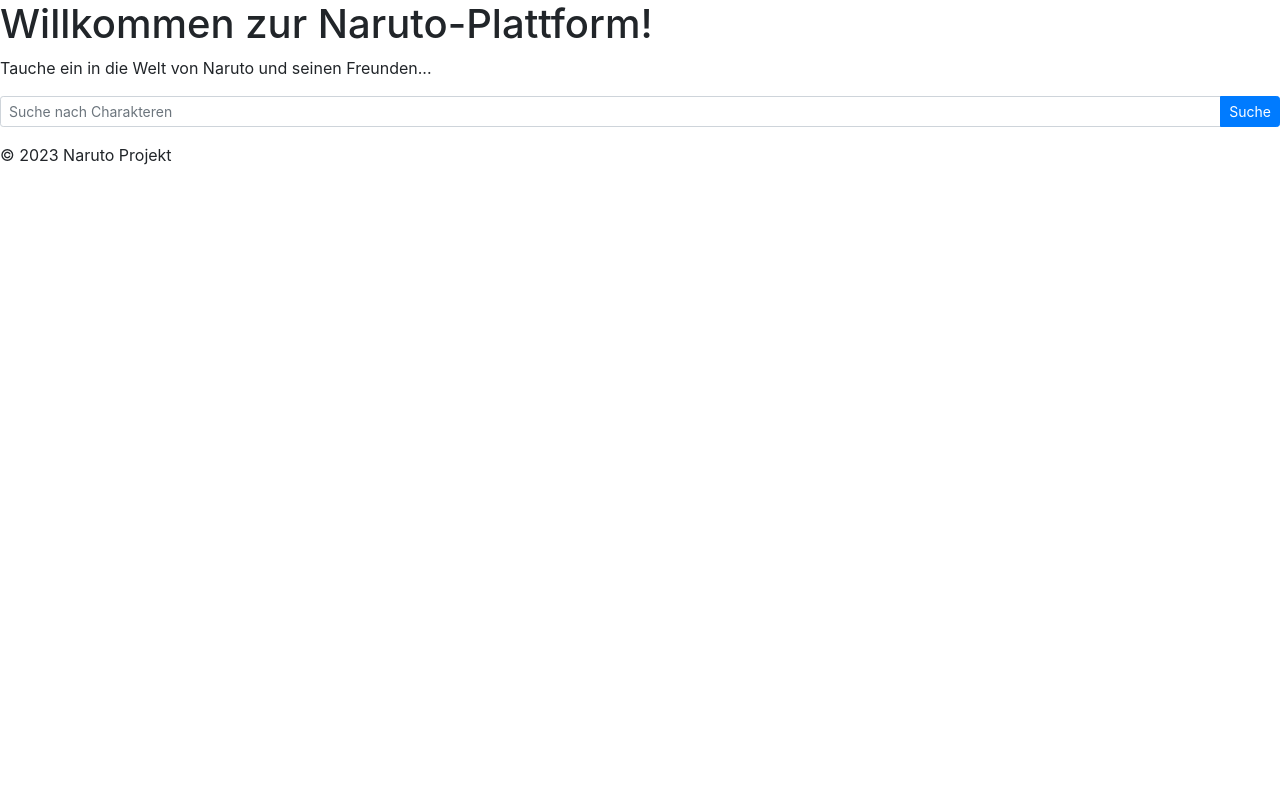
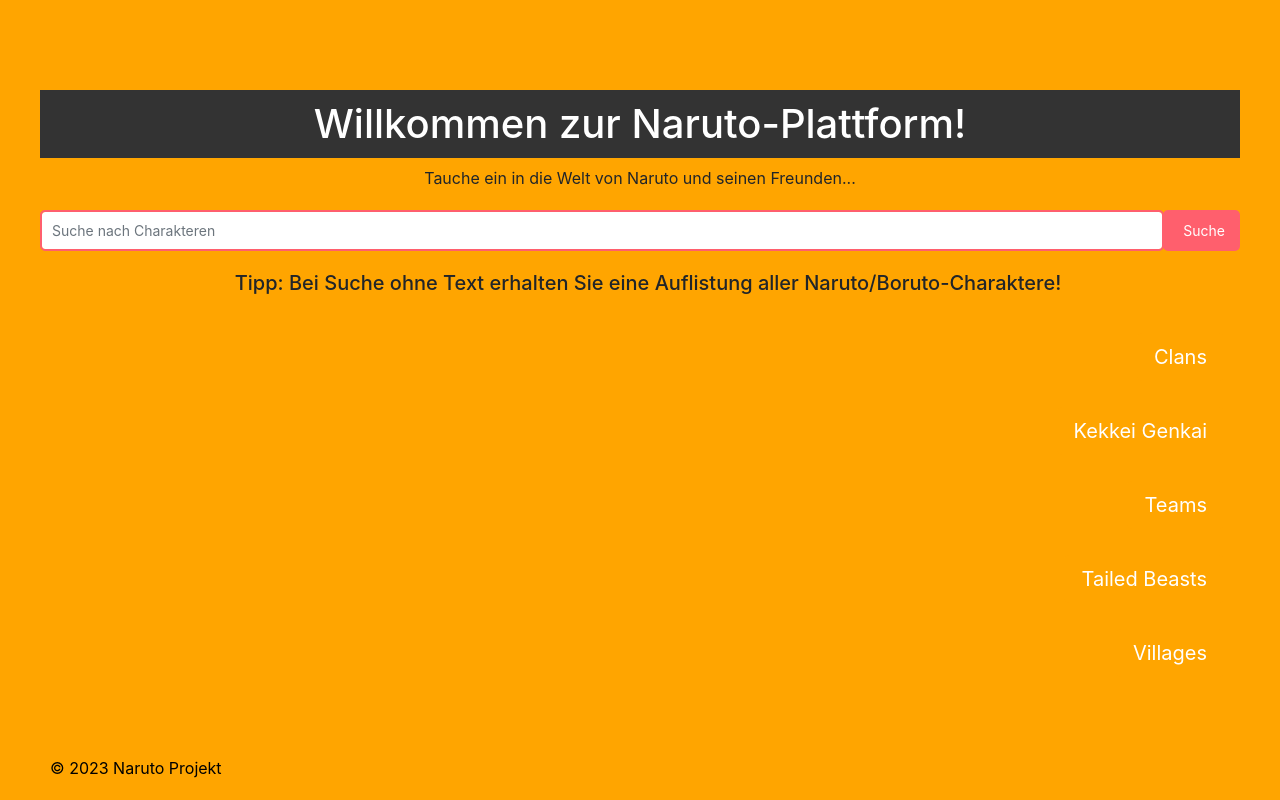
Before and after one commit to GentGn/Naruto_Projekt, a Flask app: page / in a window 1280 px wide. Run offline with Flask 3, Linux system fonts and the light colour scheme.

Commit message:
fertiges_projekt_v1

```diff
--- a/website/routes.py
+++ b/website/routes.py
@@ -35,7 +35,7 @@ def show_all_characters():
         characters_data = response.json()['characters']
         # print(characters_data, flush=True)
         # Charakternamen an die Vorlage übergeben und rendern
-        return render_template('character_list.html', characters_all_names=characters_data)
+        return render_template('all_characters_list.html', characters_all_names=characters_data)
     else:
         return 'Fehler beim Abrufen der Daten.'
 
@@ -50,7 +50,7 @@ def search_characters():
 
         if response.status_code == 200:
             character_data = response.json()
-            print(character_data)  # Ausgabe der gesamten API-Antwort
+            #print(character_data)  # Ausgabe der gesamten API-Antwort
             # Rest des Codes
             return render_template('search_results.html',  character_info=character_data )
         else:
@@ -59,27 +59,64 @@ def search_characters():
     else:
         return redirect(url_for('naruto.show_all_characters'))
 
-'''
-# Route, um einen einzelnen Charakter abzurufen
-@naruto_bp.route('/api/character/<name>')
-def get_single_character(name):
-    api_url = f'https://narutodb.xyz/api/character/{name}'
+
+@naruto_bp.route('/clans')
+def get_clans():
+    api_url = 'https://narutodb.xyz/api/clan?page=1&limit=1500'
     response = requests.get(api_url)
 
-    print("Status Code:", response.status_code)
+    if response.status_code == 200:
+        clan_data = response.json()
+        #print(clan_data)  # Ausgabe der gesamten API-Antwort
+        return render_template('clans_list.html', clan_info=clan_data)
+    else:
+        print('Fehler beim Abrufen der Daten:', response.status_code)
+        return 'Fehler beim Abrufen der Daten für die Clans.'
+
+@naruto_bp.route('/kekkeigenkai')
+def get_kekkeigekai():
+    api_url = 'https://narutodb.xyz/api/kekkei-genkai?page=1&limit=1500'
+    response = requests.get(api_url)
 
     if response.status_code == 200:
-        character_data = response.json()
-        # Print der spezifischen Charakterdaten
-        print("Character Data:", character_data)
+        kekkeigenkai_data = response.json()
+        return render_template('kekkeigenkai_list.html', kekkeigenkai_info=kekkeigenkai_data)
+    else:
+        print('Fehler beim Abrufen der Daten:', response.status_code)
+        return 'Fehler beim Abrufen der Daten für die Kekkeigenkais.'
 
-        if name in character_data:
-            single_character = character_data[name]
-            return jsonify(single_character)
-        else:
-            print("Charakter wurde nicht gefunden.")
-            return "Charakter wurde nicht gefunden."
+@naruto_bp.route('/tailed_beasts')
+def get_tailed_beast():
+    api_url = 'https://narutodb.xyz/api/tailed-beast?page=1&limit=1500'
+    response = requests.get(api_url)
+
+    if response.status_code == 200:
+        tailed_beast_data = response.json()
+        return render_template('tailed_beasts_list.html', tailed_beasts_info=tailed_beast_data)
     else:
-        print("Fehler beim Abrufen der Daten.")
-        return "Fehler beim Abrufen der Daten."
-'''
+        print('Fehler beim Abrufen der Daten:', response.status_code)
+        return 'Fehler beim Abrufen der Daten für die Bijus.'
+
+@naruto_bp.route('/villages')
+def get_villages():
+    api_url = 'https://narutodb.xyz/api/village?page=1&limit=1500'
+    response = requests.get(api_url)
+
+    if response.status_code == 200:
+        village_data = response.json()
+        return render_template('village_list.html', villages_info=village_data)
+    else:
+        print('Fehler beim Abrufen der Daten:', response.status_code)
+        return 'Fehler beim Abrufen der Daten für die Dörfer.'
+
+@naruto_bp.route('/teams')
+def get_teams():
+    api_url = 'https://narutodb.xyz/api/team?page=1&limit=1500'
+    response = requests.get(api_url)
+
+    if response.status_code == 200:
+        teams_data = response.json()
+        return render_template('team_list.html', teams_info=teams_data)
+    else:
+        print('Fehler beim Abrufen der Daten:', response.status_code)
+        return 'Fehler beim Abrufen der Daten für die Dörfer.'
--- /dev/null
+++ b/website/static/css/styles.css
@@ -0,0 +1,91 @@
+/* styles.css */
+
+/* Hintergrund */
+body {
+    background-color: orange;
+    padding: 20px;
+    margin: 20px;
+}
+
+/* Header-Styling */
+#page-header {
+    text-align: center;
+    margin-top: 50px;
+    margin-bottom: 20px;
+}
+
+/* Main-Styling */
+#main-content {
+    text-align: center;
+}
+
+/* Suchleiste */
+#main-content form input[type="search"] {
+    border: 2px solid #FF5F6D;
+    border-radius: 5px;
+    padding: 8px 10px;
+}
+
+/* Suchleisten-Button */
+#main-content form button {
+    background-color: #FF5F6D;
+    color: white;
+    border: none;
+    border-radius: 5px;
+    padding: 8px 15px;
+}
+
+/* Suchleisten-Button-Icon */
+#main-content form button i {
+    margin-right: 5px;
+}
+
+/* Suchinformationen */
+#search-info {
+    text-align: center;
+    margin-top: 20px;
+    margin-bottom: 30px;
+}
+
+/* Stilisiere des Inhalts der einzelnen HTML-Dateien */
+h1 {
+    color: white;
+    background-color: #333;
+    padding: 10px;
+}
+
+p {
+    margin-bottom: 10px;
+}
+
+ul {
+    list-style: none;
+    padding: 0;
+}
+
+li {
+    margin-bottom: 5px;
+}
+
+/* Hier kommen die zusätzlichen CSS-Stile für die Button-Gruppe in Index.hmtl */
+.btn-custom {
+    background-color: red;
+    color: white;
+    margin-bottom: 10px;
+    width: fit-content;
+    margin-left: auto;
+}
+
+.btn-custom:nth-last-child(1) {
+    background-color: orange;
+}
+
+/* Footer-Styling */
+#page-footer {
+    text-align: left;
+    position: fixed;
+    bottom: 0;
+    width: 110%;
+    padding: 10px;
+    color: black;
+}
--- a/website/templates/character_list.html
+++ b/website/templates/all_characters_list.html
@@ -3,6 +3,8 @@
 <!DOCTYPE html>
 <html>
   <head>
+        <link rel="stylesheet" href="https://cdn.jsdelivr.net/npm/bootstrap@4.0.0/dist/css/bootstrap.min.css" integrity="sha384-Gn5384xqQ1aoWXA+058RXPxPg6fy4IWvTNh0E263XmFcJlSAwiGgFAW/dAiS6JXm" crossorigin="anonymous">
+    <link rel="stylesheet" href="static/css/styles.css">
     <title>Character List</title>
   </head>
   <body>
--- a/website/templates/index.html
+++ b/website/templates/index.html
@@ -4,17 +4,22 @@
     <meta charset="UTF-8">
     <title>Naruto Website: Startseite</title>
     <link rel="stylesheet" href="https://cdn.jsdelivr.net/npm/bootstrap@4.0.0/dist/css/bootstrap.min.css" integrity="sha384-Gn5384xqQ1aoWXA+058RXPxPg6fy4IWvTNh0E263XmFcJlSAwiGgFAW/dAiS6JXm" crossorigin="anonymous">
-    <link rel="stylesheet" href="styles.css">
+    <link rel="stylesheet" href="static/css/styles.css">
+
 </head>
 <body>
-    <header>
+    <header id="page-header">
+        <!--<div class="website_header">
+            <img src="\website\static\images\rasengan_chronicles.png" alt="Ueberschrift" class="project-image">
+        </div>-->
+
         <h1>Willkommen zur Naruto-Plattform!</h1>
         <p>Tauche ein in die Welt von Naruto und seinen Freunden...</p>
     </header>
 
-    <main>
+    <main id="main-content">
         <form action="/search" method="GET" class="input-group mb-3">
-            <input type="search" class="form-control form-control-sm" name="search_query" placeholder="Suche nach Charakteren" aria-label="Suche" aria-describedby="button-addon2">
+            <input type="search" class="form-control form-control-sm" name="search_query" placeholder="Suche nach Charakteren" aria-label="Suche" width="30%" aria-describedby="button-addon2">
             <div class="input-group-append">
                 <button class="btn btn-primary btn-sm" type="submit" role="button">
                     <i class="fas fa-search"></i> Suche
@@ -22,9 +27,26 @@
             </div>
         </form>
     </main>
-
-    <footer>
-        <p>&copy; 2023 Naruto Projekt</p>
+    <div class="form-group ml-3">
+     <h5 id="search-info">Tipp: Bei Suche ohne Text erhalten Sie eine Auflistung aller Naruto/Boruto-Charaktere!</h5>
+        <form action="/clans" method="GET" class="input-group btn-lg mr-3">
+            <button type="submit" class="btn btn-custom btn-lg">Clans</button>
+        </form>
+        <form action="/kekkeigenkai" method="GET" class="input-group btn-lg mr-3">
+            <button type="submit" class="btn btn-custom btn-lg">Kekkei Genkai</button>
+        </form>
+        <form action="/teams" method="GET" class="input-group btn-lg mr-3">
+            <button type="submit" class="btn btn-custom btn-lg">Teams</button>
+        </form>
+        <form action="/tailed_beasts" method="GET" class="input-group btn-lg mr-3">
+            <button type="submit" class="btn btn-custom btn-lg">Tailed Beasts</button>
+        </form>
+        <form action="/villages" method="GET" class="input-group btn-lg mr-3">
+            <button type="submit" class="btn btn-custom btn-lg">Villages</button>
+        </form>
+    </div>
+    <footer id="page-footer">
+        <p mb>&copy; 2023 Naruto Projekt</p>
     </footer>
 </body>
 </html>
```
Also changed, not shown: website/templates/clans_list.html (added, +40 -0 lines), website/templates/kekkeigenkai_list.html (added, +41 -0 lines), website/templates/search_results.html (+9 -7 lines), website/templates/tailed_beasts_list.html (added, +56 -0 lines), website/templates/team_list.html (added, +45 -0 lines), website/templates/village_list.html (added, +44 -0 lines), website/static/images/rasengan_chronicles.png (added).
